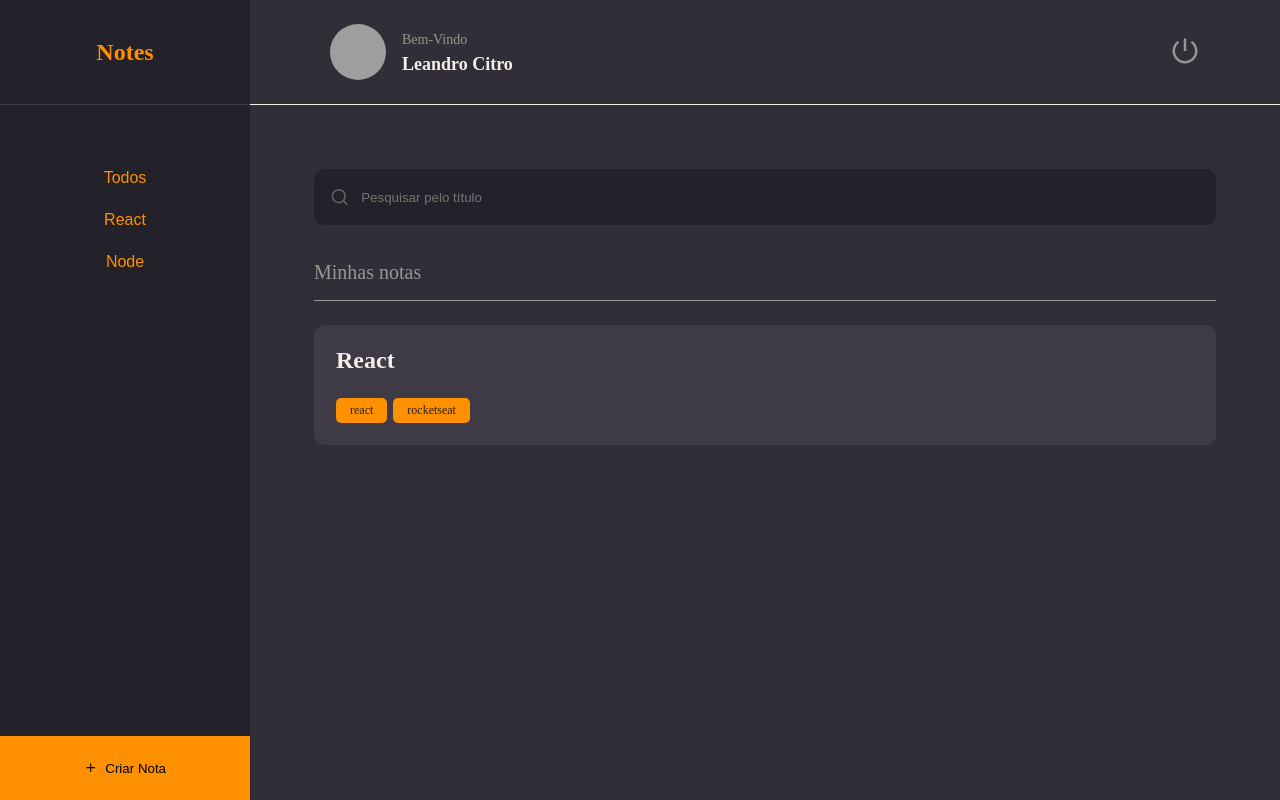
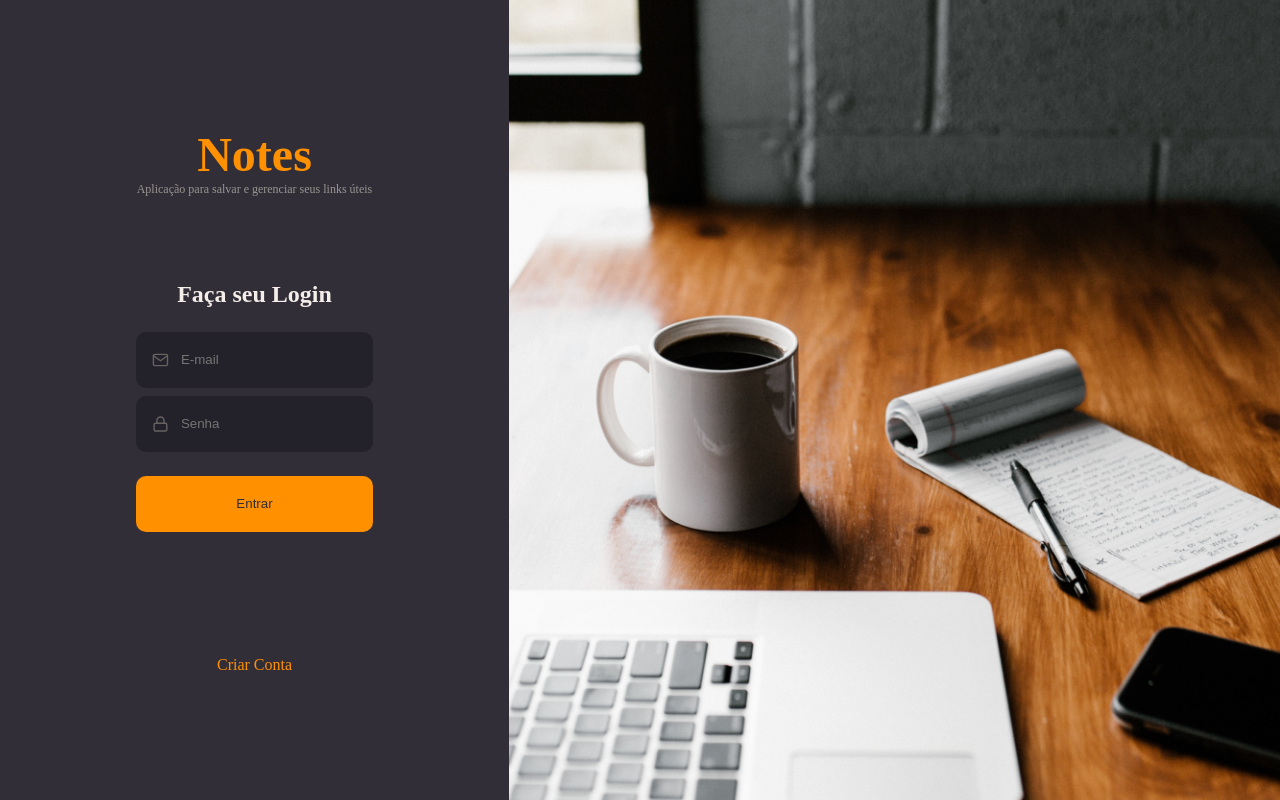
Before and after one commit to leandrocitro/Notes, a React (Vite) app: page / in a window 1280 px wide. Built offline with nearby package versions, Linux system fonts and the light colour scheme; grey boxes are pictures that could not be loaded.

Commit message:
Adicionando page SignIn

```diff
--- a/src/components/ButtonText/index.jsx
+++ b/src/components/ButtonText/index.jsx
@@ -3,7 +3,7 @@
 export function ButtonText({ title, isActive = false, ...rest }) {
     return (<Container
         type="button"
-        $isactive={isActive.toString()}
+        $isactive={isActive}
         {...rest}
     >
         {title}
--- a/src/main.jsx
+++ b/src/main.jsx
@@ -3,9 +3,11 @@
 import { ThemeProvider } from 'styled-components';
 import GlobalStyles from './styles/global';
 
-import { Home } from './pages/Home'
+//import { Home } from './pages/Home'
 
 import theme from './styles/theme'
+
+import { SignIn } from './pages/SignIn'
 
 
 
@@ -14,7 +16,7 @@
     <ThemeProvider theme={theme}>
       <GlobalStyles />
 
-      <Home />
+      <SignIn />
     </ThemeProvider>
   </React.StrictMode>
 )
--- a/src/pages/Home/index.jsx
+++ b/src/pages/Home/index.jsx
@@ -17,9 +17,11 @@
             <Header />
 
             <Menu>
-                <li><ButtonText title="Todos" /></li>
+                <li><ButtonText title="Todos" isActive/></li>
                 <li><ButtonText title="React" /></li>
                 <li><ButtonText title="Node" /></li>
+                <li><ButtonText title="Java" /></li>
+                <li><ButtonText title="Phyton" /></li>
             </Menu>
 
             <Search>
--- /dev/null
+++ b/src/pages/SignIn/index.jsx
@@ -0,0 +1,41 @@
+import { FiMail, FiLock } from 'react-icons/fi'
+import { Input } from '../../components/input';
+import { Button } from '../../components/Button';
+
+import { Container, Form, Background } from './styles';
+
+
+export function SignIn() {
+    return (
+        <Container>
+            <Form>
+                <h1>Notes</h1>
+                <p>Aplicação para salvar e gerenciar seus links úteis</p>
+
+                <h2>Faça seu Login</h2>
+
+                <Input
+                    placeholder="E-mail"
+                    type="text"
+                    icon={FiMail}
+                />
+
+                <Input
+                    placeholder="Senha"
+                    type="password"
+                    icon={FiLock}
+                />
+
+                <Button title="Entrar" />
+
+                <a href="#">
+                    Criar Conta
+                </a>
+
+
+            </Form>
+            <Background />
+
+        </Container>
+    );
+}
--- /dev/null
+++ b/src/pages/SignIn/styles.js
@@ -0,0 +1,47 @@
+import styled from 'styled-components';
+import backgroungImg from '../../assets/background.png'
+
+export const Container = styled.div`
+    height: 100vh;
+    display: flex;
+    align-items: stretch;
+`;
+
+export const Form = styled.form`
+    padding: 0 136px;
+
+    display: flex;
+    flex-direction: column;
+    justify-content: center;
+    align-items: center;
+
+    text-align: center;
+
+    > h1 {
+        font-size: 48px;
+        color: ${({ theme }) => theme.COLORS.ORANGE};
+    }
+
+    > h2 {
+        font-size: 24px;
+        margin-top: 84px;
+        margin-bottom: 24px;
+    }
+
+    > p {
+        font-size: 12px;
+        color: ${({ theme }) => theme.COLORS.GRAY_100};
+    }
+
+    > a {
+        margin-top: 124px;
+        color: ${({ theme }) => theme.COLORS.ORANGE};
+    }
+
+`;
+
+export const Background = styled.div`
+    flex: 1;
+    background: url(${backgroungImg}) no-repeat center center;
+    background-size: cover;
+`;
```
Also changed, not shown: src/assets/background.png (added).
